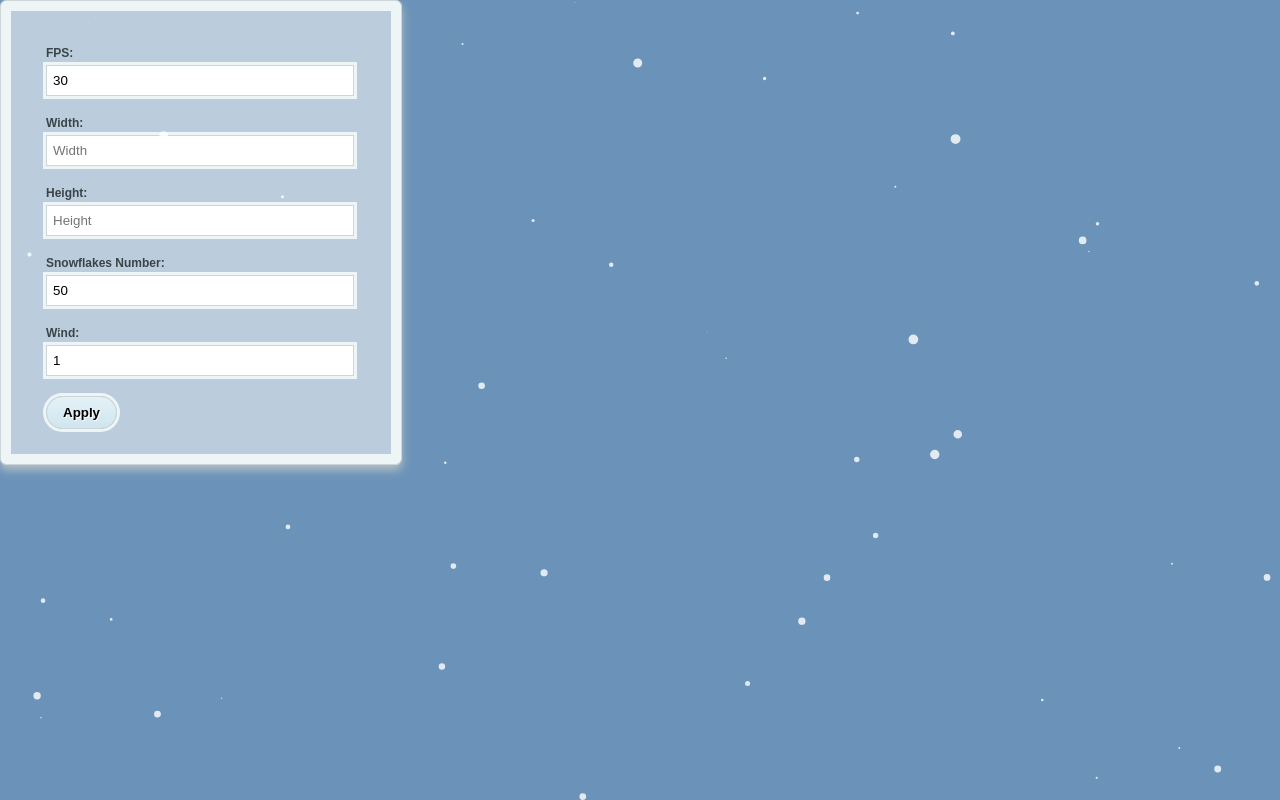
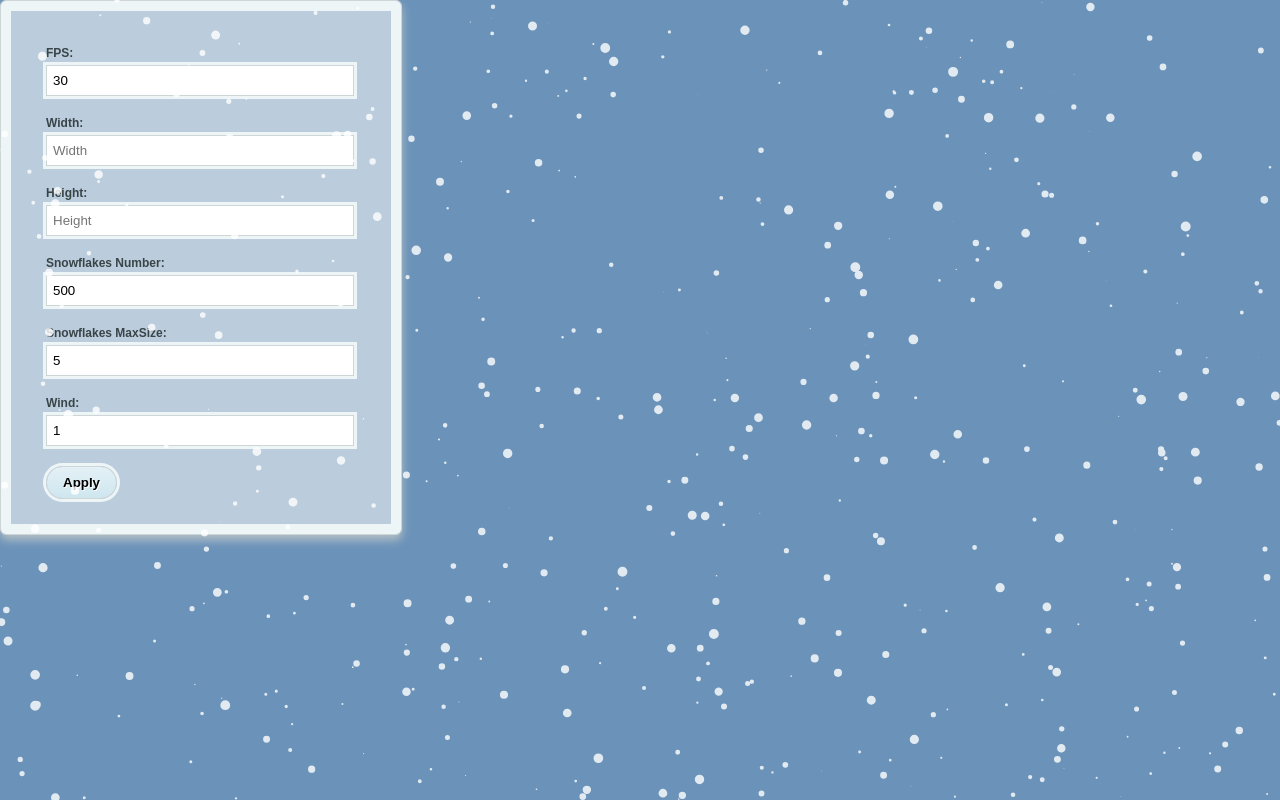
Before and after one commit to nikeyes/JsEasterEggs, a website: page JsSnow/demo.html in a window 1280 px wide. Both pictures are taken after a click on the button "Apply". Drawn offline with Linux system fonts and the light colour scheme; files that its build step writes are made by us from their sources.

Commit message:
Configuration maxSize Snowflakes

```diff
--- a/JsSnow/demo.html
+++ b/JsSnow/demo.html
@@ -72,7 +72,8 @@
 		<div><label>FPS:</label><input type="text" value="30" placeholder="FPS" id="Fps"/></div>
 		<div><label>Width:</label><input type="text" value="" placeholder="Width" id="Width"/></div>
 		<div><label>Height:</label><input type="text" value="" placeholder="Height" id="Height"/></div>
-		<div><label>Snowflakes Number:</label><input type="text" value="50" placeholder="Snowflakes Number" id="SnowflakesNumber"/></div>
+		<div><label>Snowflakes Number:</label><input type="text" value="500" placeholder="Snowflakes Number" id="SnowflakesNumber"/></div>
+		<div><label>Snowflakes MaxSize: </label><input type="text" value="5" placeholder="Snowflakes MaxSize" id="MaxSizeSnowflake"/></div>
 		<div><label>Wind: </label><input type="text" value="1" placeholder="Wind" id="WindFactor"/></div>
 		<div><input type="button" value="Apply" id="apply"/></div>
 	</form>
@@ -81,9 +82,10 @@
 			var options = {
 				maxHeight: document.getElementById("Height").value || 0,
 				maxWidth: document.getElementById("Width").value || 0,
-				snowflakesNumber: document.getElementById("SnowflakesNumber").value || 50,
+				snowflakesNumber: document.getElementById("SnowflakesNumber").value || 500,
 				fps: document.getElementById("Fps").value || 30,
-				windFactor: document.getElementById("WindFactor").value || 1
+				windFactor: document.getElementById("WindFactor").value || 1,
+				maxSizeSnowflake: document.getElementById("MaxSizeSnowflake").value || 5
 			};
 
 			window.JsSnow.updateOptions(options);
--- a/JsSnow/src/embeddedScript.js
+++ b/JsSnow/src/embeddedScript.js
@@ -3,7 +3,8 @@
 	maxWidth:200,
 	snowflakesNumber: 200,
 	fps: 30,
-	windFactor: 0.5
+	windFactor: 0.5,
+	maxSizeSnowflake: 5
 };*/
 var script = document.createElement('script');
 script.type='text/javascript';document.body.appendChild(script);
--- a/JsSnow/src/jsSnow.js
+++ b/JsSnow/src/jsSnow.js
@@ -111,6 +111,14 @@ http://jumptofive.com/canvas-como-crear-efecto-de-nieve-cayendo/
 		}
 		else if (window.JsSnowOptions && window.JsSnowOptions.windFactor) {
 			__windFactor = parseFloat(window.JsSnowOptions.windFactor);
+		}
+
+		//Configure Snowflake maxSize
+		if (options && options.maxSizeSnowflake) {
+			__maxSizeSnowflake = parseInt(options.maxSizeSnowflake);
+		}
+		else if (window.JsSnowOptions && window.JsSnowOptions.maxSizeSnowflake) {
+			__maxSizeSnowflake = parseInt(window.JsSnowOptions.maxSizeSnowflake);
 		}
 	};
 
```
Also changed, not shown: JsSnow/dist/jsSnow.min.js.
